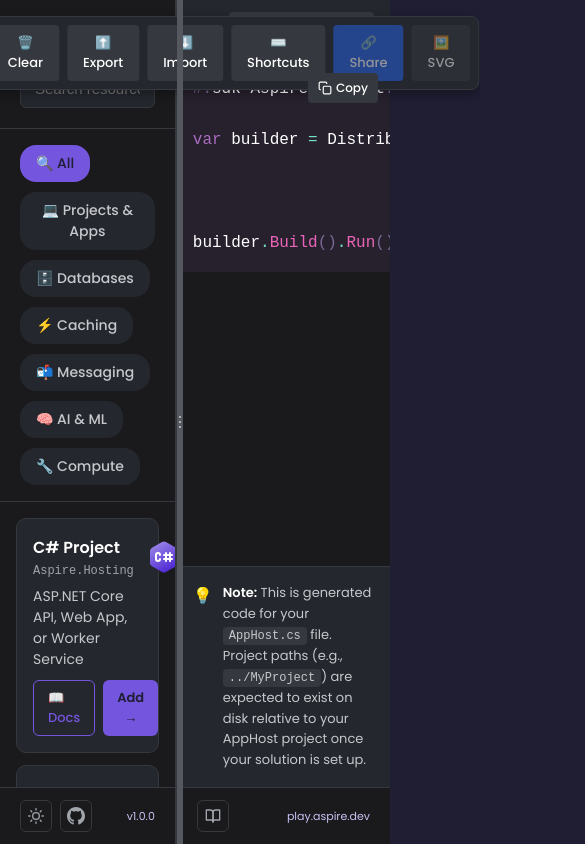
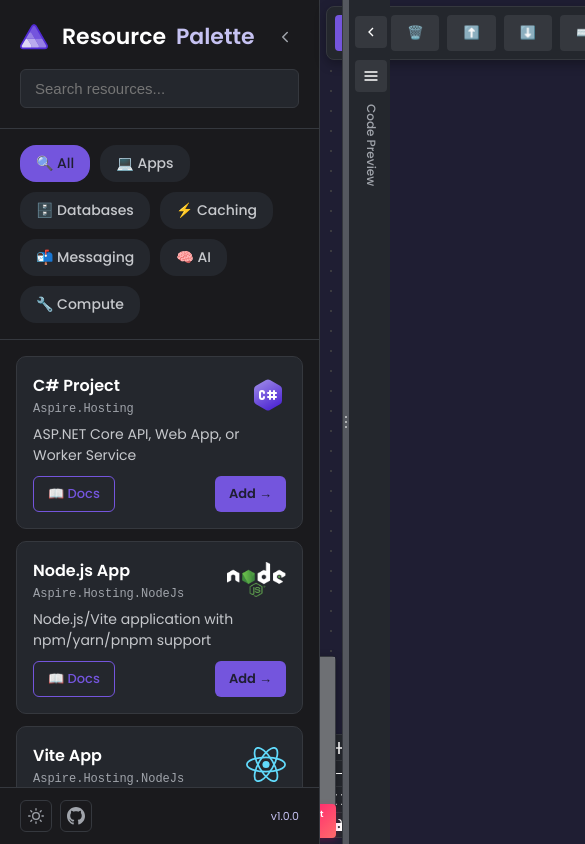
Before and after one commit to IEvangelist/play.aspire.dev, a React (Vite) app: page / in a window 390 px wide. Shown: the top 844 px of the page, 585 px wide, since content can reach past the window. Built offline with nearby package versions, Linux system fonts and the light colour scheme.

Commit message:
feat: Update toolbar layout and add responsive text handling

```diff
--- a/src/components/playground/AspirePlayground.tsx
+++ b/src/components/playground/AspirePlayground.tsx
@@ -629,9 +629,8 @@
         <div
           style={{
             position: 'absolute',
-            top: '16px',
-            left: '50%',
-            transform: 'translateX(-50%)',
+            top: '6px',
+            left: '6px',
             zIndex: 4,
             display: 'flex',
             gap: '8px',
@@ -654,6 +653,7 @@
               cursor: 'pointer',
               fontWeight: 600,
               transition: 'all 0.2s',
+              whiteSpace: 'nowrap',
             }}
             onMouseEnter={(e) => {
               e.currentTarget.style.background = 'var(--sl-color-accent-high)';
@@ -661,8 +661,10 @@
             onMouseLeave={(e) => {
               e.currentTarget.style.background = 'var(--sl-color-accent)';
             }}
+            title="Templates"
           >
-            📋 Templates
+            <span>📋</span>
+            <span style={{ marginLeft: '6px' }} className="toolbar-text">Templates</span>
           </button>
           <button
             onClick={handleClearCanvas}
@@ -676,6 +678,7 @@
               cursor: 'pointer',
               fontWeight: 500,
               transition: 'all 0.2s',
+              whiteSpace: 'nowrap',
             }}
             onMouseEnter={(e) => {
               e.currentTarget.style.background = 'var(--sl-color-gray-4)';
@@ -683,8 +686,10 @@
             onMouseLeave={(e) => {
               e.currentTarget.style.background = 'var(--sl-color-gray-5)';
             }}
+            title="Clear"
           >
-            🗑️ Clear
+            <span>🗑️</span>
+            <span style={{ marginLeft: '6px' }} className="toolbar-text">Clear</span>
           </button>
           <button
             onClick={handleExport}
@@ -698,6 +703,7 @@
               cursor: 'pointer',
               fontWeight: 500,
               transition: 'all 0.2s',
+              whiteSpace: 'nowrap',
             }}
             onMouseEnter={(e) => {
               e.currentTarget.style.background = 'var(--sl-color-gray-4)';
@@ -705,8 +711,10 @@
             onMouseLeave={(e) => {
               e.currentTarget.style.background = 'var(--sl-color-gray-5)';
             }}
+            title="Export"
           >
-            ⬆️ Export
+            <span>⬆️</span>
+            <span style={{ marginLeft: '6px' }} className="toolbar-text">Export</span>
           </button>
           <button
             onClick={handleImport}
@@ -720,6 +728,7 @@
               cursor: 'pointer',
               fontWeight: 500,
               transition: 'all 0.2s',
+              whiteSpace: 'nowrap',
             }}
             onMouseEnter={(e) => {
               e.currentTarget.style.background = 'var(--sl-color-gray-4)';
@@ -727,8 +736,10 @@
             onMouseLeave={(e) => {
               e.currentTarget.style.background = 'var(--sl-color-gray-5)';
             }}
+            title="Import"
           >
-            ⬇️ Import
+            <span>⬇️</span>
+            <span style={{ marginLeft: '6px' }} className="toolbar-text">Import</span>
           </button>
           {currentFile && (
             <button
@@ -754,9 +765,10 @@
                   e.currentTarget.style.background = 'var(--sl-color-gray-5)';
                 }
               }}
-              title={`Save changes to "${currentFile}"`}
+              title={saveMessage ? 'Saved' : `Save changes to "${currentFile}"`}
             >
-              {saveMessage ? '✓ Saved' : '💾 Save'}
+              <span>{saveMessage ? '✓' : '💾'}</span>
+              <span style={{ marginLeft: '6px' }} className="toolbar-text">{saveMessage ? 'Saved' : 'Save'}</span>
             </button>
           )}
           <button
@@ -784,7 +796,8 @@
             }}
             title="Toggle keyboard shortcuts"
           >
-            ⌨️ Shortcuts
+            <span>⌨️</span>
+            <span style={{ marginLeft: '6px' }} className="toolbar-text">Shortcuts</span>
           </button>
           <button
             onClick={handleShare}
@@ -811,7 +824,8 @@
             }}
             title="Copy shareable URL to clipboard"
           >
-            🔗 Share
+            <span>🔗</span>
+            <span style={{ marginLeft: '6px' }} className="toolbar-text">Share</span>
           </button>
           <button
             onClick={handleGetSvgUrl}
@@ -838,7 +852,8 @@
             }}
             title="Copy SVG embed URL to clipboard"
           >
-            🖼️ SVG
+            <span>🖼️</span>
+            <span style={{ marginLeft: '6px' }} className="toolbar-text">SVG</span>
           </button>
         </div>
 
@@ -847,8 +862,8 @@
           <div
             style={{
               position: 'absolute',
-              top: '16px',
-              right: '16px',
+              top: '6px',
+              right: '6px',
               zIndex: 4,
               background: 'var(--sl-color-gray-6)',
               padding: '8px 14px',
@@ -892,10 +907,18 @@
           }}
         >
           <Background variant={BackgroundVariant.Dots} gap={20} size={2} color="#444" />
-          <Controls />
+          <Controls style={{
+            left: '6px',
+            bottom: '6px',
+            margin: '0',
+          }} />
           <MiniMap
             nodeColor={(node) => {
               return (node.data as any)?.color || '#888';
+            }}
+            style={{
+              right: '6px',
+              margin: '0',
             }}
           />
         </ReactFlow>
--- a/src/components/playground/CodePreview.tsx
+++ b/src/components/playground/CodePreview.tsx
@@ -36,7 +36,7 @@
   const [isResizing, setIsResizing] = useState(false);
   const [copied, setCopied] = useState(false);
   const [copiedDeployIndex, setCopiedDeployIndex] = useState<number | null>(null);
-  const [isCollapsed, setIsCollapsed] = useState(false);
+  const [isCollapsed, setIsCollapsed] = useState(true);
   const [expandedWidth, setExpandedWidth] = useState(width);
   const [highlightedCode, setHighlightedCode] = useState<string>('');
   const [isMenuOpen, setIsMenuOpen] = useState(false);
@@ -76,6 +76,15 @@
   const warningCount = validationIssues.filter(i => i.severity === 'warning').length;
   const infoCount = validationIssues.filter(i => i.severity === 'info').length;
 
+  // Set collapsed width on mount if starting collapsed
+  useEffect(() => {
+    if (isCollapsed) {
+      onResize(COLLAPSED_WIDTH);
+    }
+    // Only run on mount
+    // eslint-disable-next-line react-hooks/exhaustive-deps
+  }, []);
+
   // Load saved files on mount
   useEffect(() => {
     setSavedFiles(listAppHostFiles());
@@ -241,6 +250,21 @@
     setRenameValue('');
   };
 
+  const handleDownloadFile = (name: string) => {
+    const file = loadAppHostFile(name);
+    if (file) {
+      const blob = new Blob([file.code], { type: 'text/plain;charset=utf-8' });
+      const url = URL.createObjectURL(blob);
+      const a = document.createElement('a');
+      a.href = url;
+      a.download = `${name}.cs`;
+      document.body.appendChild(a);
+      a.click();
+      document.body.removeChild(a);
+      URL.revokeObjectURL(url);
+    }
+  };
+
   const getSeverityIcon = (severity: ValidationIssue['severity']) => {
     switch (severity) {
       case 'error': return '❌';
@@ -271,6 +295,58 @@
       case 'apphost':
         return (
           <div style={{ position: 'relative', height: '100%', display: 'flex', flexDirection: 'column' }}>
+            {/* Action buttons container */}
+            <div style={{
+              position: 'absolute',
+              top: '12px',
+              right: '12px',
+              display: 'flex',
+              gap: '8px',
+              zIndex: 10,
+            }}>
+              {/* Download button */}
+              <button
+                onClick={() => {
+                  const fileName = currentFile || 'AppHost';
+                  const blob = new Blob([generatedCode.appHost], { type: 'text/plain;charset=utf-8' });
+                  const url = URL.createObjectURL(blob);
+                  const a = document.createElement('a');
+                  a.href = url;
+                  a.download = `${fileName}.cs`;
+                  document.body.appendChild(a);
+                  a.click();
+                  document.body.removeChild(a);
+                  URL.revokeObjectURL(url);
+                }}
+                style={{
+                  padding: '6px 10px',
+                  fontSize: '12px',
+                  background: 'var(--sl-color-gray-5)',
+                  color: 'var(--sl-color-white)',
+                  border: 'none',
+                  borderRadius: '4px',
+                  cursor: 'pointer',
+                  fontWeight: 500,
+                  transition: 'all 0.2s',
+                  display: 'flex',
+                  alignItems: 'center',
+                  gap: '4px',
+                }}
+                onMouseEnter={(e) => {
+                  e.currentTarget.style.background = 'var(--sl-color-gray-4)';
+                }}
+                onMouseLeave={(e) => {
+                  e.currentTarget.style.background = 'var(--sl-color-gray-5)';
+                }}
+                title="Download code as .cs file"
+              >
+                <svg width="14" height="14" viewBox="0 0 24 24" fill="none" stroke="currentColor" strokeWidth="2">
+                  <path d="M21 15v4a2 2 0 0 1-2 2H5a2 2 0 0 1-2-2v-4" />
+                  <polyline points="7 10 12 15 17 10" />
+                  <line x1="12" y1="15" x2="12" y2="3" />
+                </svg>
+                Download
+              </button>
               {/* Copy button */}
               <button
                 onClick={async () => {
@@ -279,9 +355,6 @@
                   setTimeout(() => setCopied(false), 2000);
                 }}
                 style={{
-                position: 'absolute',
-                top: '12px',
-                right: '12px',
                   padding: '6px 10px',
                   fontSize: '12px',
                   background: copied ? 'var(--sl-color-green-high)' : 'var(--sl-color-gray-5)',
@@ -291,7 +364,6 @@
                   cursor: 'pointer',
                   fontWeight: 500,
                   transition: 'all 0.2s',
-                zIndex: 10,
                   display: 'flex',
                   alignItems: 'center',
                   gap: '4px',
@@ -321,6 +393,7 @@
                   </>
                 )}
               </button>
+            </div>
             {highlightedCode ? (
               <div
                 style={{
@@ -1059,6 +1132,24 @@
                           </svg>
                         </button>
                         <button
+                          onClick={() => handleDownloadFile(file.name)}
+                          style={{
+                            padding: '6px',
+                            background: 'transparent',
+                            border: 'none',
+                            color: 'var(--sl-color-gray-3)',
+                            cursor: 'pointer',
+                            borderRadius: '4px',
+                          }}
+                          title="Download"
+                        >
+                          <svg width="14" height="14" viewBox="0 0 24 24" fill="none" stroke="currentColor" strokeWidth="2">
+                            <path d="M21 15v4a2 2 0 0 1-2 2H5a2 2 0 0 1-2-2v-4" />
+                            <polyline points="7 10 12 15 17 10" />
+                            <line x1="12" y1="15" x2="12" y2="3" />
+                          </svg>
+                        </button>
+                        <button
                           onClick={() => handleDeleteFile(file.name)}
                           style={{
                             padding: '6px',
@@ -1097,6 +1188,7 @@
         flexDirection: 'column',
         position: 'relative',
         overflow: 'hidden',
+        zIndex: 5,
       }}
     >
       {/* Resize Handle */}
--- a/src/data/aspire-resources.ts
+++ b/src/data/aspire-resources.ts
@@ -321,10 +321,10 @@
 ];
 
 export const resourceCategories = [
-  { id: 'project', name: 'Projects & Apps', icon: '💻', color: '#0078D4' },
+  { id: 'project', name: 'Apps', icon: '💻', color: '#0078D4' },
   { id: 'database', name: 'Databases', icon: '🗄️', color: '#107C10' },
   { id: 'cache', name: 'Caching', icon: '⚡', color: '#FFB900' },
   { id: 'messaging', name: 'Messaging', icon: '📬', color: '#E74856' },
-  { id: 'ai', name: 'AI & ML', icon: '🧠', color: '#00BCF2' },
+  { id: 'ai', name: 'AI', icon: '🧠', color: '#00BCF2' },
   { id: 'compute', name: 'Compute', icon: '🔧', color: '#8764B8' },
 ];
--- a/src/index.css
+++ b/src/index.css
@@ -245,3 +245,10 @@
   scrollbar-width: thin;
   scrollbar-color: var(--sl-color-gray-4) var(--sl-color-gray-7);
 }
+
+/* Toolbar text responsiveness - hide text labels on smaller screens */
+@media (max-width: 900px) {
+  .toolbar-text {
+    display: none;
+  }
+}
```
Lines whose indentation alone changed are shown as unchanged.
